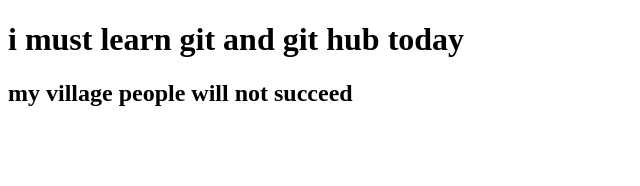
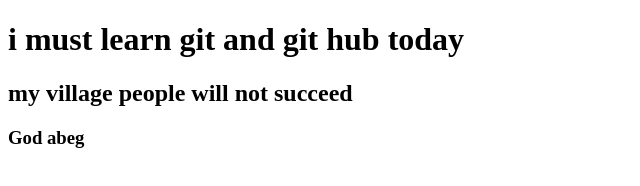
Before and after one commit to folarin40ty/learning-git-and-git-hub, a plain HTML site: page index.html in a window 1280 px wide. Shown: the whole page, without its empty margins (0-640 px from the left). Drawn offline with Linux system fonts and the light colour scheme.

Commit message:
it is well

```diff
--- a/index.html
+++ b/index.html
@@ -10,5 +10,8 @@
     <h2>
         my village people will not succeed
     </h2>
+    <h3>
+        God abeg
+    </h3>
 </body>
 </html>
```
